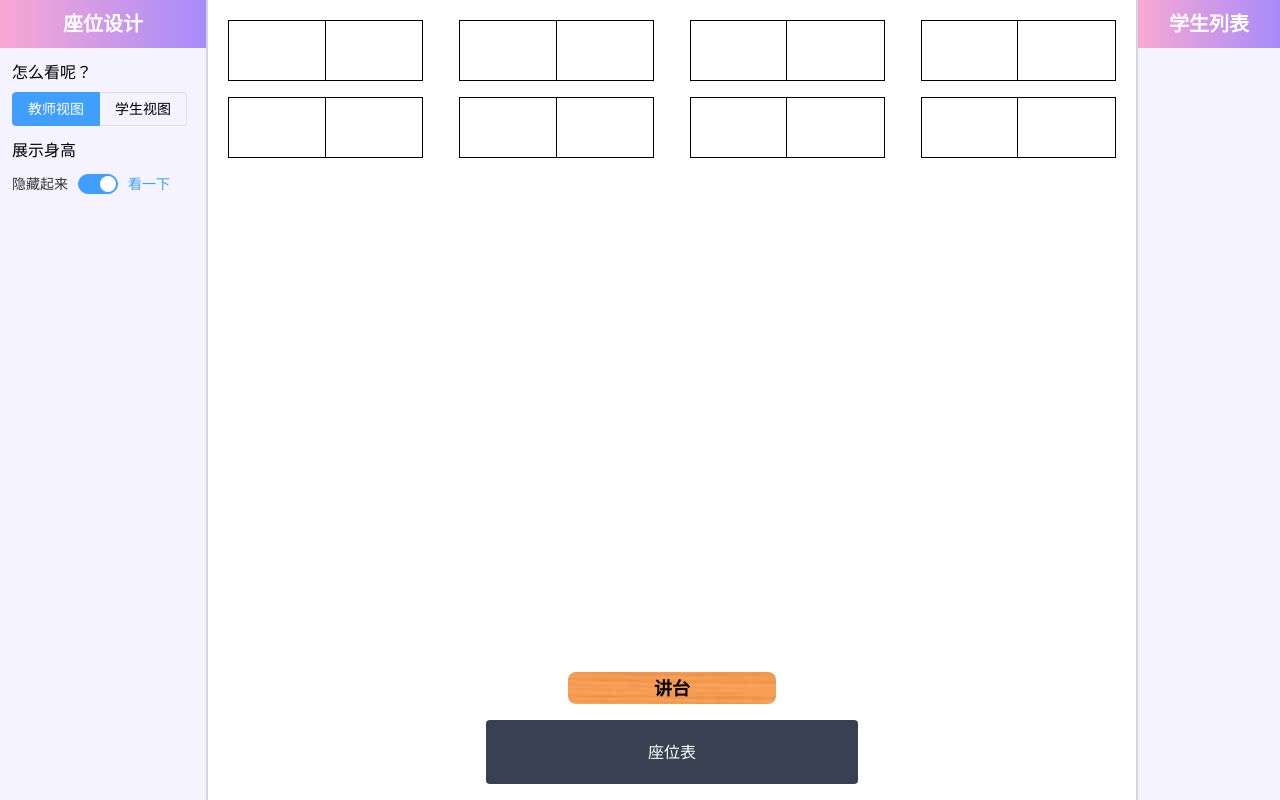
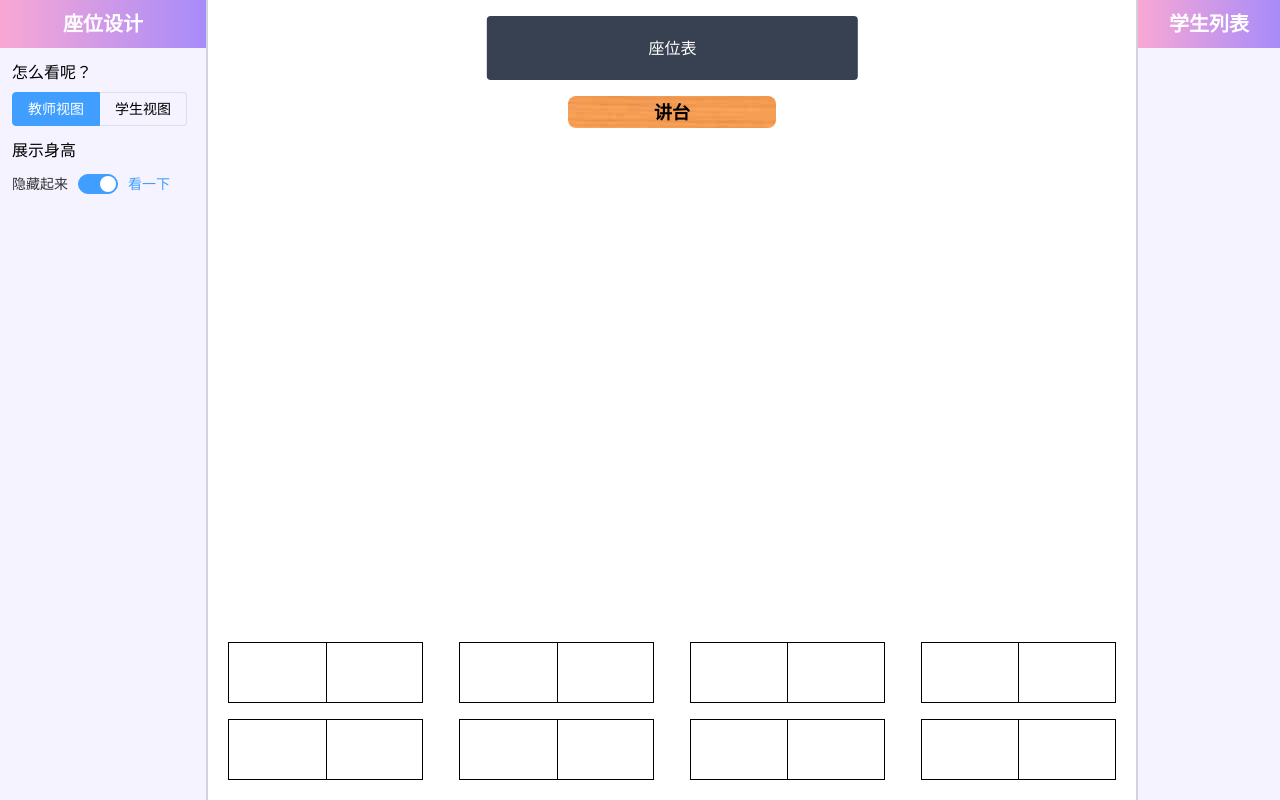
Before and after one commit to liaozheng-yi/student-seat, a Vue app: page /#/seating in a window 1280 px wide. Built offline with nearby package versions, Linux system fonts and the light colour scheme.

Commit message:
添加座位交换和视图转换等

```diff
--- a/src/views/seating.vue
+++ b/src/views/seating.vue
@@ -5,7 +5,11 @@
       <p class="cfg-title">座位设计</p>
       <div class="p-3">
         <p class="mb-2">怎么看呢？</p>
-        <el-radio-group v-model="seatCfg.visual" class="mb-3">
+        <el-radio-group
+          v-model="seatCfg.visual"
+          class="mb-3"
+          @change="visualChange"
+        >
           <el-radio-button label="teacher" class="el-text-base"
             >教师视图</el-radio-button
           >
@@ -29,36 +33,46 @@
         /> -->
         <p class="mb-2">展示身高</p>
         <el-switch
-          v-model="seatCfg.hideHeight"
+          v-model="seatCfg.showHeight"
           active-text="看一下"
           inactive-text="隐藏起来"
         ></el-switch>
       </div>
     </div>
-    <div class="flex-grow h-screen flex flex-col items-center">
+    <div
+      class="flex-grow h-screen flex items-center flex-col"
+      :class="{ 'rotate-180 transform': seatCfg.visual == 'teacher' }"
+    >
       <div
         class="flex-grow self-stretch p-5"
         @dragenter="dragenter"
         @dragleave="dragleave"
+        @dragover="dragover"
       >
         <div class="table-row" v-for="(item, index) in tableRows" :key="item">
-          <div class="table-pair">
-            <span @drop="drop($event, index + 1, 1)" @dragover="dragover">{{
-              formatter(seatData[index + 1 + "_" + 1])
-            }}</span>
-            <span></span>
-          </div>
-          <div class="table-pair">
-            <span></span>
-            <span></span>
-          </div>
-          <div class="table-pair">
-            <span></span>
-            <span></span>
-          </div>
-          <div class="table-pair">
-            <span></span>
-            <span></span>
+          <div class="table-pair" v-for="num in 4" :key="num">
+            <!--
+              1 1 2
+              2 3 4
+              3 5 6
+              4 7 8
+             -->
+            <span
+              draggable="true"
+              @dragstart="exchange($event, index + 1, num * 2 - 1)"
+              @drop="drop($event, index + 1, num * 2 - 1)"
+              @dblclick="remove(index + 1, num * 2 - 1)"
+              :class="{ 'rotate-180 transform': seatCfg.visual == 'teacher' }"
+              >{{ formatter(seatData[index + 1 + "_" + (num * 2 - 1)]) }}</span
+            >
+            <span
+              draggable="true"
+              @dragstart="exchange($event, index + 1, num * 2)"
+              @drop="drop($event, index + 1, num * 2)"
+              @dblclick="remove(index + 1, num * 2)"
+              :class="{ 'rotate-180 transform': seatCfg.visual == 'teacher' }"
+              >{{ formatter(seatData[index + 1 + "_" + num * 2]) }}</span
+            >
           </div>
         </div>
       </div>
@@ -72,7 +86,9 @@
           font-semibold
           text-lg
           leading-8
+          transform
         "
+        :class="{ 'rotate-180 transform': seatCfg.visual == 'teacher' }"
       >
         讲台
       </div>
@@ -86,7 +102,9 @@
           leading-10
           my-4
           text-center text-white
+          transform
         "
+        :class="{ 'rotate-180 transform': seatCfg.visual == 'teacher' }"
       >
         {{ info?.className }}座位表
       </div>
@@ -129,6 +147,7 @@ import {
   nextTick,
   onMounted,
   reactive,
+  ref,
 } from "vue";
 
 export default defineComponent({
@@ -138,18 +157,23 @@ export default defineComponent({
       visual: "teacher",
       // group: 4,
       // column: 2,
-      hideHeight: true,
+      showHeight: true,
+    });
+    const visualChange = (e: "teacher" | "student") => {
+      console.log(e);
+      // if(e)
+    };
+
+    //计算座位数目
+    let tableRows = ref(<number>0);
+    onMounted(() => {
+      let rows = info.students.length / 8;
+      let isInt = rows / 1 === 0;
+      tableRows.value = Math.floor(info.students.length / 8) + (isInt ? 2 : 1);
     });
 
-    let tableRows = computed(() => {
-      let rows = info.students.length / 8;
-      let isInt = rows / 1 === 0;
-      return Math.floor(info.students.length / 8) + (isInt ? 2 : 1);
-    });
-
-    let seatData: any = reactive({});
+    let seatData = reactive(<Record<string, IStudent>>{});
     const dragstart = (e: DragEvent, data: IStudent, index: number) => {
-      console.log(data, "data");
       e.dataTransfer?.setData("student", JSON.stringify(data));
       e.dataTransfer?.setData("index", index.toString());
     };
@@ -163,23 +187,56 @@ export default defineComponent({
         (e.target as HTMLSpanElement).style.background = "transparent";
       }
     };
+    const dragover = (e: DragEvent) => {
+      e.preventDefault();
+    };
     const drop = (e: DragEvent, row: number, column: number) => {
       e.preventDefault();
       (e.target as HTMLSpanElement).style.background = "transparent";
+      let oldSeat = e.dataTransfer?.getData("oldSeat");
+      let newSeat = seatData[row + "_" + column];
+      if (oldSeat) {
+        //如果有旧座位，那么就是交换座位
+        seatData[oldSeat] = newSeat;
+        console.log(oldSeat, "oldSeat");
+      } else {
+        //如果没有，那就是添加
+        info.students.splice(
+          +(<DataTransfer>e.dataTransfer).getData("index"),
+          1
+        );
+      }
       seatData[row + "_" + column] = JSON.parse(
         (<DataTransfer>e.dataTransfer).getData("student")
       );
-      info.students.splice(+(<DataTransfer>e.dataTransfer).getData("index"), 1);
       console.log(row, column);
       console.log(seatData);
     };
-    const dragover = (e: DragEvent) => {
-      e.preventDefault();
+    //移除座位
+    const remove = (row: number, column: number) => {
+      info.students.unshift(seatData[row + "_" + column]);
+      seatData[row + "_" + column] = {
+        name: "",
+        height: "",
+      } as unknown as IStudent;
     };
-
+    //交换座位
+    const exchange = (e: DragEvent, row: number, column: number) => {
+      console.log(seatData[row + "_" + column]);
+      e.dataTransfer?.setData(
+        "student",
+        JSON.stringify(seatData[row + "_" + column])
+      );
+      e.dataTransfer?.setData("oldSeat", row + "_" + column);
+    };
+    //转化信息展示
     const formatter = (e: IStudent) => {
       if (e) {
-        return e.name + " " + e.height;
+        if (seatCfg.showHeight) {
+          return e.name + " " + e.height;
+        } else {
+          return e.name;
+        }
       }
     };
     const log = (e: any, text?: any) => {
@@ -197,6 +254,9 @@ export default defineComponent({
       dragstart,
       seatData,
       formatter,
+      remove,
+      exchange,
+      visualChange,
     };
   },
 });
@@ -229,16 +289,23 @@ export default defineComponent({
     width: 22%;
     margin-bottom: 16px;
     display: flex;
+    position: relative;
     span {
       display: inline-block;
+      user-select: none;
       height: 60px;
       line-height: 60px;
       text-align: center;
       width: 50%;
     }
-    span:nth-child(1) {
-      border-right: 1px solid #000;
-    }
+  }
+  .table-pair::before{
+    content: '';
+    width: 1px;
+    height: 60px;
+    background: #000;
+    position: absolute;
+    right: 50%;
   }
 }
 </style>
```
